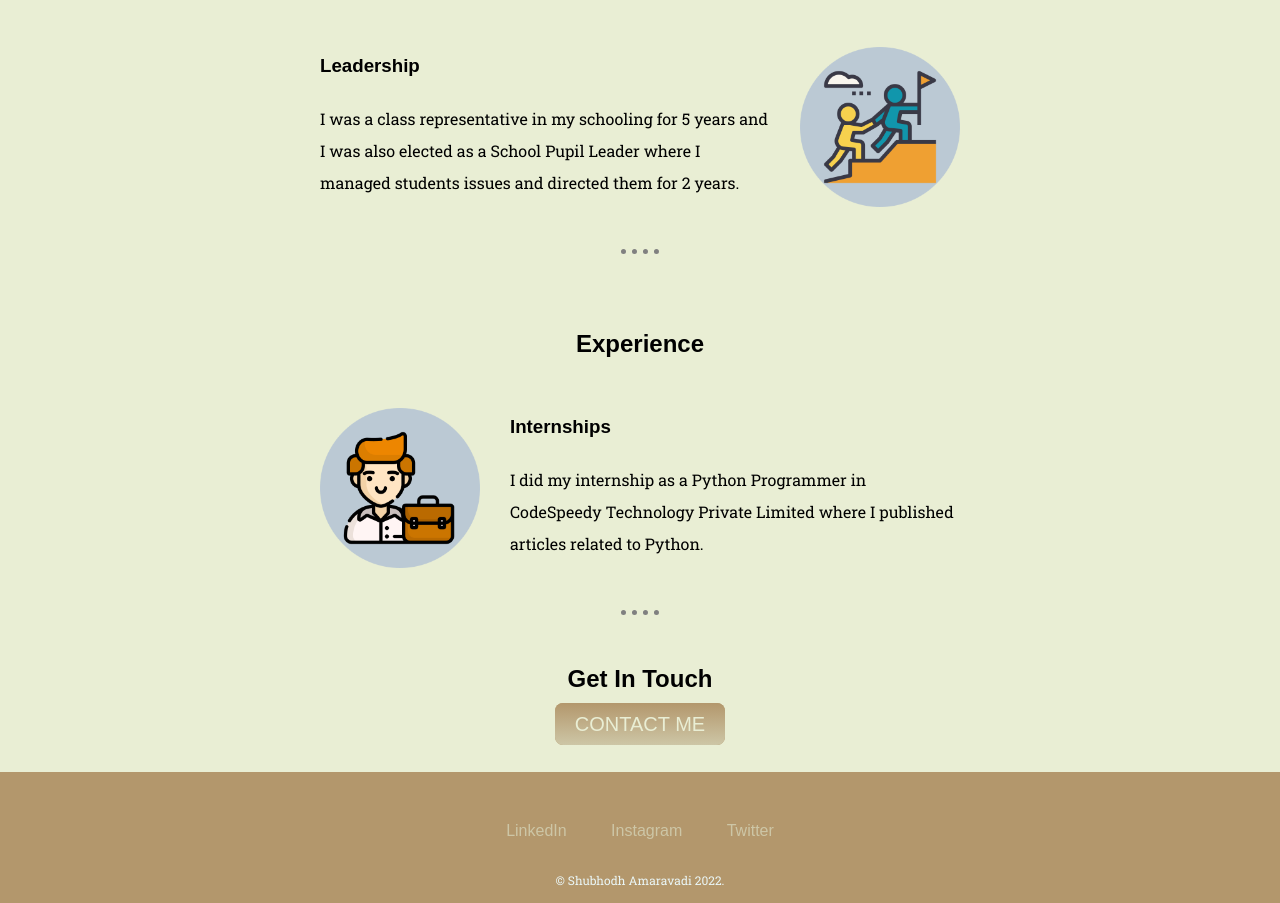
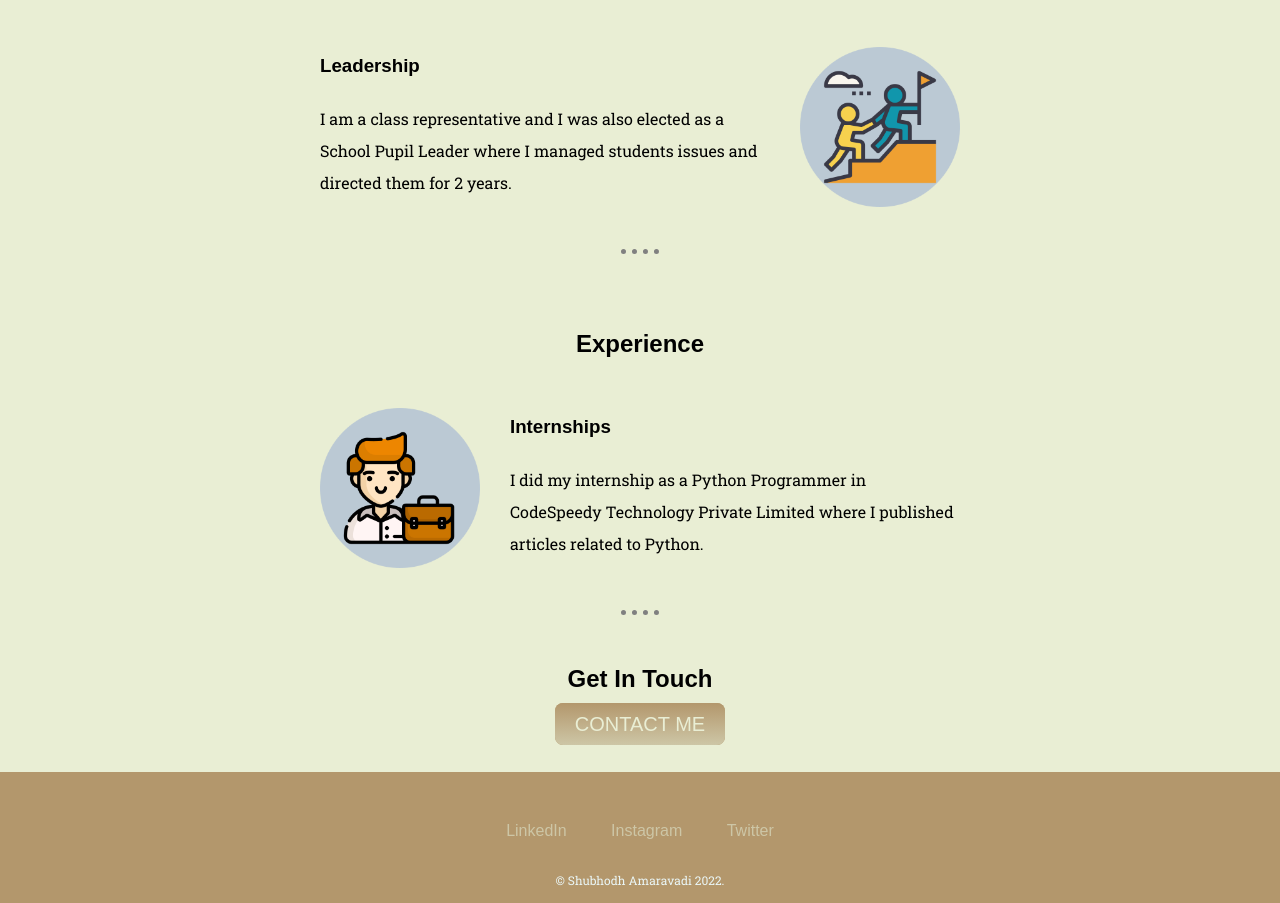
Before and after one commit to shubhodh/CV, a plain HTML site: page index.html in a window 1280 px wide. Shown: the part 1182-2085 px from the top of the page. Drawn offline with Linux system fonts and the light colour scheme; a web font is replaced by a local one.

Commit message:
Update index.html

```diff
--- a/index.html
+++ b/index.html
@@ -41,7 +41,7 @@
         <div class="skill-row">
           <img class="leader-img" src="images/leadership.png" alt="">
           <h3>Leadership</h3>
-          <p> I was a class representative in my schooling for 5 years and I was also elected as a School Pupil Leader where I managed students issues and directed them for 2 years.</p>
+          <p>I am a class representative and I was also elected as a School Pupil Leader where I managed students issues and directed them for 2 years.</p>
         </div>
       </div>
 
```
